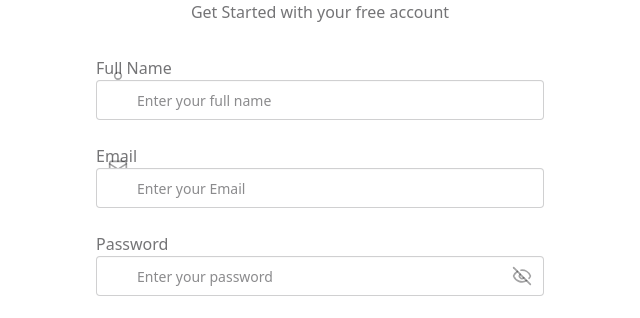
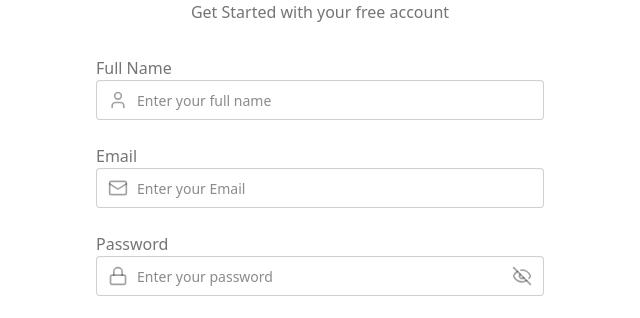
Before and after one commit to thurunuym/ChatWhiz, a React (Vite) app in the folder frontend/: page /signup in a window 1280 px wide. Shown: the part 244-562 px from the top of the page, without its empty margins (0-640 px from the left). Built offline with nearby package versions, Linux system fonts and the light colour scheme; no server answers.

Commit message:
create account ui completed

```diff
--- a/frontend/src/pages/SignUpPage.jsx
+++ b/frontend/src/pages/SignUpPage.jsx
@@ -48,9 +48,9 @@ const SignUpPage = () => {
               </label>
               <div className="relative">
                 <div className="absolute inset-y-0 left-0 pl-3 flex items-center pointer-events-none">
-                  <User className="size-5 text-base-content/40" />
+                  <User className="size-5 text-base-content/40 z-1"/>
                 </div>
-              </div>
+
 
               <input
                 type="text"
@@ -63,6 +63,7 @@ const SignUpPage = () => {
                 required
               />
             </div>
+            </div>
 
             <div className="form-control">
               <label className="label">
@@ -70,9 +71,9 @@ const SignUpPage = () => {
               </label>
               <div className="relative">
                 <div className="absolute inset-y-0 left-0 pl-3 flex items-center pointer-events-none">
-                  <Mail className="size-5 text-base-content/40" />
+                  <Mail className="size-5 text-base-content/40 z-1" />
                 </div>
-              </div>
+
 
               <input
                 type="email"
@@ -85,6 +86,7 @@ const SignUpPage = () => {
                 required
               />
             </div>
+            </div>
 
             <div className="form-control">
               <label className="label">
@@ -92,7 +94,7 @@ const SignUpPage = () => {
               </label>
               <div className="relative">
                 <div className="absolute inset-y-0 left-0 pl-3 flex items-center pointer-events-none">
-                  <Lock className="size-5 text-base-content/40" />
+                  <Lock className="size-5 text-base-content/40 z-1" />
                 </div>
 
                 <input
```
